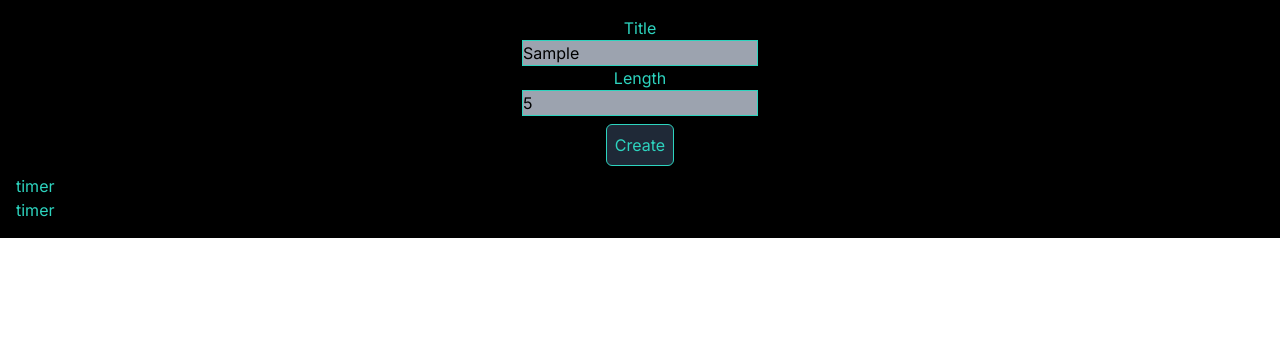
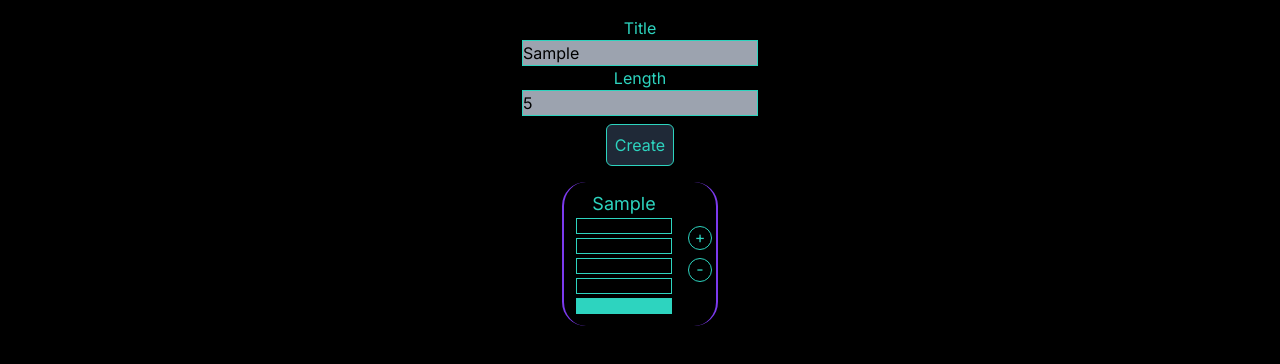
Before and after one commit to halented/personal-site, a Next.js app: page /timers in a window 1280 px wide. Both pictures are taken after typing "Sample", "5" into the empty fields and a click on the button "Create". Shown: the top 364 px of the page. Built offline with nearby package versions, Linux system fonts and the light colour scheme.

Commit message:
dynamic timer generator works

```diff
--- a/app/lib/types.tsx
+++ b/app/lib/types.tsx
@@ -20,3 +20,8 @@ export type PortfolioSectionType = {
 export type infoCardsDataType = {
     [key: string]: string
 }
+
+export type TimerType = {
+    title: string;
+    length: number;
+}
--- a/app/timers/layout.tsx
+++ b/app/timers/layout.tsx
@@ -1,6 +1,6 @@
 export default function Layout({ children }: { children: React.ReactNode }) {
     return (
-        <div className="p-4 bg-black text-teal-400">
+        <div className="p-4 bg-black text-teal-400 h-screen">
             <div>{children}</div>
         </div>
     );
--- a/app/timers/page.tsx
+++ b/app/timers/page.tsx
@@ -1,19 +1,23 @@
 'use client'
 import { useState } from "react";
-import TimerForm from "../ui/timers/timerForm";
+import TimerForm from "../ui/timers/TimerForm";
+import { TimerType } from "../lib/types";
+import Timer from "../ui/timers/Timer";
 
 function Timers() {
-    const [timers, setTimers] = useState(['a','e'])
-    const updateTimers = (event: React.FormEvent<HTMLFormElement>) => {
-        event.preventDefault();
-        console.log('updatein timers', event.target);
-    }
-  return (
-    <div>
-      <TimerForm updateTimers={updateTimers}/>
-      {timers.map(t => <div key={t}>timer</div>)}
-    </div>
-  );
+    const [timers, setTimers] = useState<TimerType[]>([]);
+    const updateTimers = (timer: TimerType) => {
+        setTimers([...timers, timer])
+    };
+
+    return (
+        <div className="h-full">
+            <TimerForm updateTimers={updateTimers} />
+            <div className="flex justify-center flex-wrap">
+                {timers.map(t => <Timer timer={t} key={t.title} />)}
+            </div>
+        </div>
+    );
 }
 
 export default Timers;
--- /dev/null
+++ b/app/ui/timers/Timer.tsx
@@ -0,0 +1,39 @@
+import { TimerType } from "@/app/lib/types";
+import { useState } from "react";
+
+const inactiveSegment = 'h-4 w-24 border-teal-400 border';
+const activeSegment = inactiveSegment + ' bg-teal-400';
+const counterButton = 'border border-teal-400 rounded-full h-6 w-6 text-center leading-5 hover:bg-gray-600 hover:cursor-pointer'
+
+function Timer({ timer }: { timer: TimerType }) {
+    const handleClick = (increase: boolean) => {
+        if (increase) {
+            fill < timer.length ? setFill(fill + 1) : console.log('pulse element');
+        }
+        else {
+            fill > 0 ? setFill(fill - 1) : console.log('negative pulse');
+        }
+    };
+    const [fill, setFill] = useState<number>(1)
+
+    const renderSegments = () => {
+        return Array.from(new Array(timer.length)).map((x, i) => <div className={i < (timer.length - fill) ? inactiveSegment : activeSegment} key={i}></div>)
+    }
+
+    return (
+        <div className="flex border-x-2 border-violet-600 rounded-3xl m-2">
+            <div className="flex flex-col items-center m-2 justify-center px-1">
+                <div className="text-lg">{timer.title}</div>
+                <div className="flex flex-col [&>*]:mb-1">
+                    {renderSegments()}
+                </div>
+            </div>
+            <div className="flex flex-col justify-center [&>*]:m-1">
+                <div className={counterButton} onClick={() => handleClick(true)}>+</div>
+                <div className={counterButton} onClick={() => handleClick(false)}>-</div>
+            </div>
+        </div>
+    );
+}
+
+export default Timer;
--- a/app/ui/timers/timerForm.tsx
+++ b/app/ui/timers/timerForm.tsx
@@ -1,9 +1,19 @@
-'use client'
-import React from 'react';
+import { TimerType } from '@/app/lib/types';
 
-function TimerForm({ updateTimers }: { updateTimers: (ev: React.FormEvent<HTMLFormElement>) => void }) {
+function TimerForm({ updateTimers }: { updateTimers: (ev: TimerType) => void }) {
+    const handleEvent = (ev: React.SyntheticEvent) => {
+        ev.preventDefault();
+        const target = ev.target as typeof ev.target & {
+            title: { value: string };
+            length: { value: string };
+        };
+        const title = target.title.value;
+        const length = parseInt(target.length.value);
+        const timer: TimerType = { title, length };
+        updateTimers(timer);
+    }
     return (
-        <form className='flex flex-col items-center' onSubmit={(ev) => updateTimers(ev)}>
+        <form className='flex flex-col items-center' onSubmit={(ev: React.SyntheticEvent) => handleEvent(ev)}>
             <label>Title</label>
             <input name='title' className='border border-teal-400 bg-gray-400 text-black'></input>
             <label>Length</label>
```
